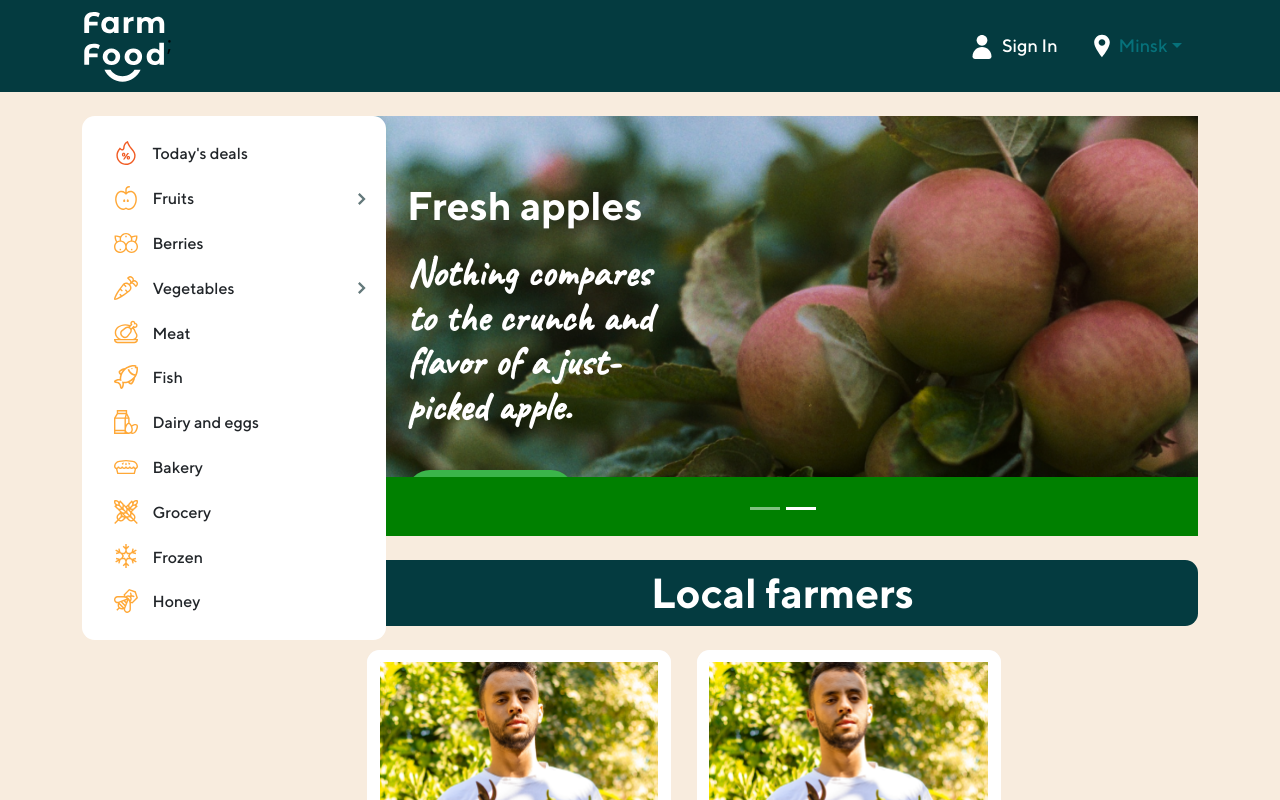
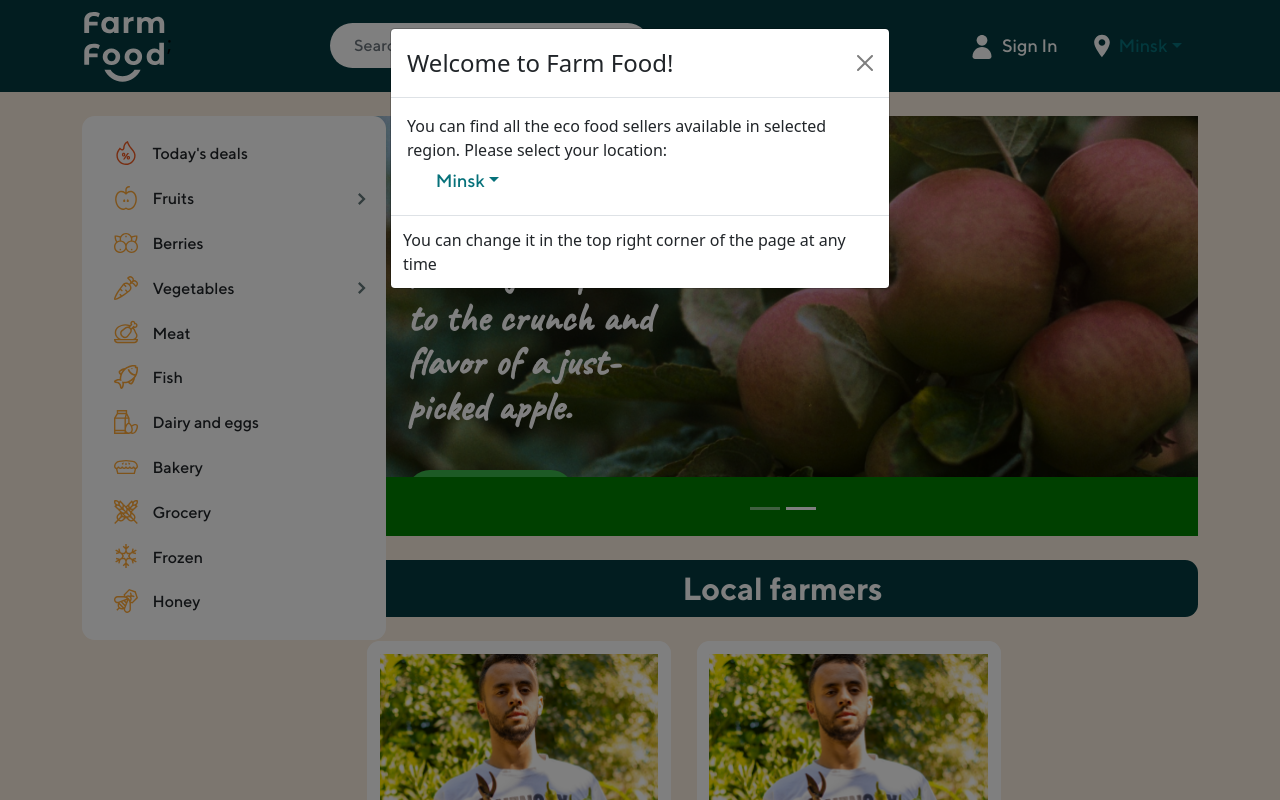
Before and after one commit to ElenaNyiazova/FarmFood, a React (Create React App) app in the folder frontend/: page / in a window 1280 px wide. Shown: the top 800 px of the page. Built offline with nearby package versions, Linux system fonts and the light colour scheme.

Commit message:
feat: implement search in header and add productsPage route

```diff
--- a/frontend/src/components/App/App.jsx
+++ b/frontend/src/components/App/App.jsx
@@ -14,8 +14,10 @@ import { HomePage } from '../pages/HomePage/HomePage';
 import { SellerPage } from '../pages/SellerPage';
 import { UserProfilePage } from '../pages/UserProfilePage';
 import { ProfileUpdatePage } from '../pages/ProfileUpdatePage';
+import { ProductsPage } from '../pages/ProductsPage/ProductsPage';
 
 import './App.css';
+import productsSlice from '../../store/productsSlice';
 
 export const App = () => {
   const showLocationModal = useSelector(
@@ -49,10 +51,10 @@ export const App = () => {
   return (
     <BrowserRouter>
       <Container fluid className="main_container">
-        {/* <LocationModal
+        <LocationModal
           show={showLocationModal}
           handleClose={handleCloseLocationModal}
-        /> */}
+        />
         <LoginModal
           show={showLoginForm}
           handleClose={handleCloseLoginForm}
@@ -68,6 +70,7 @@ export const App = () => {
           <Routes>
             <Route exact path={ROUTES.HOME} element={<HomePage />} />
             <Route exact path={ROUTES.SELLER} element={<SellerPage />} />
+            <Route exact path={ROUTES.PRODUCTS} element={<ProductsPage />} />
             <Route
               exact
               path={ROUTES.PROFILE}
--- a/frontend/src/components/CategoriesList/CategoriesList.jsx
+++ b/frontend/src/components/CategoriesList/CategoriesList.jsx
@@ -1,11 +1,15 @@
 import React from 'react';
+import { generatePath, useNavigate } from 'react-router-dom';
 import { ListGroup } from 'react-bootstrap';
 
+import { ROUTES } from '../../consts/consts';
 import { CATEGORIES } from '../../consts/consts';
 
 import './CategoriesList.css';
 
 export const CategoriesList = () => {
+  const navigate = useNavigate();
+
   const categories = Object.values(CATEGORIES);
 
   const collapseAll = () => {
@@ -29,7 +33,6 @@ export const CategoriesList = () => {
       const sublist = document.querySelector(sublistClassName);
       sublist.classList.add('categories__sublist--visible');
 
-      // turn off sliders previous button
       const sliderPrevBtn = document.querySelector('.carousel-control-prev');
       if (sliderPrevBtn) {
         sliderPrevBtn.classList.add('carousel-control-prev--disabled');
@@ -42,7 +45,8 @@ export const CategoriesList = () => {
   };
 
   const handleProductClick = (product) => {
-    console.log(product);
+    // console.log(product);
+    navigate(generatePath(ROUTES.PRODUCTS, { query: product.toLowerCase() }));
   };
 
   return (
@@ -81,28 +85,28 @@ export const CategoriesList = () => {
                 <li
                   className="categories__subitem"
                   key={'01'}
-                  onMouseDown={() => handleProductClick('product_name')}
+                  onMouseDown={() => handleProductClick('Apple')}
                 >
                   Apple
                 </li>
                 <li
                   className="categories__subitem"
                   key={'02'}
-                  onMouseDown={() => handleProductClick('product_name')}
+                  onMouseDown={() => handleProductClick('Pear')}
                 >
                   Pear
                 </li>
                 <li
                   className="categories__subitem"
                   key={'03'}
-                  onMouseDown={() => handleProductClick('product_name')}
+                  onMouseDown={() => handleProductClick('Plum')}
                 >
                   Plum
                 </li>
                 <li
                   className="categories__subitem"
                   key={'04'}
-                  onMouseDown={() => handleProductClick('product_name')}
+                  onMouseDown={() => handleProductClick('Peach')}
                 >
                   Peach
                 </li>
--- a/frontend/src/components/Search/Search.css
+++ b/frontend/src/components/Search/Search.css
@@ -1,6 +1,43 @@
-.search-container {
+.search__container {
+  width: 20rem;
   position: relative;
+  padding: 0;
+  margin-right: 20rem;
   /* outline: 1px green solid; */
+}
+
+.search__form {
+  position: relative;
+  /* outline: 1px yellow solid; */
+}
+
+.search__input {
+  background-color: white;
+  border-radius: 2rem;
+  border: none;
+  padding: 0.8rem 1.5rem;
+  padding-right: 2.5rem;
+
+  color: #64797b;
+  font-family: 'TTNorms';
+  font-style: normal;
+  font-weight: medium;
+  font-size: 1rem;
+  line-height: 1.2rem;
+  letter-spacing: 0.01rem;
+}
+
+.search__button {
+  position: absolute;
+  right: 1rem;
+  top: 0.6rem;
+  width: 1.5rem;
+  height: 1.5rem;
+  border: 0;
+
+  background-color: white;
+  background-image: url(./search_icon.svg);
+  font-size: 0;
 }
 
 .suggestions {
@@ -8,13 +45,14 @@
   z-index: 100;
   left: 1rem;
   top: 2.4rem;
-  padding-top: 1rem;
-  padding-bottom: 1rem;
-  padding-left: 2rem;
+  padding: 0;
+  border-radius: 0 0 0.8rem 0.8rem;
+  /* padding-top: 1rem;
+  padding-bottom: 1rem; */
+  padding-left: 1rem;
 
   width: 90%;
-  background: rgba(255, 255, 255, 0.8);
-
+  background-color: white;
   /* outline: 1px green solid; */
 }
 
@@ -23,6 +61,8 @@
 }
 
 .suggestion {
+  list-style: none;
+  padding: 0.5rem 0;
   cursor: pointer;
 }
 
--- a/frontend/src/components/Search/Search.jsx
+++ b/frontend/src/components/Search/Search.jsx
@@ -5,7 +5,7 @@ import { Form } from 'react-bootstrap';
 import { selectAllAvailableProducts } from '../../store/sellersSlice';
 import './Search.css';
 
-export const Search = ({ handleSearch, setSearchResult }) => {
+export const Search = ({ handleSearch }) => {
   const [searchInput, setSearchInput] = useState('');
   const allProducts = useSelector((state) => selectAllAvailableProducts(state));
   const [suggestions, setSuggestions] = useState(allProducts);
@@ -15,9 +15,7 @@ export const Search = ({ handleSearch, setSearchResult }) => {
   const handleInputChange = (e) => {
     const newVal = e.target.value;
     suggestionsBlock.current.className = 'suggestions';
-
     setSearchInput(newVal);
-    setSearchResult(newVal);
     newVal === ''
       ? setSuggestions(allProducts)
       : setSuggestions(
@@ -25,32 +23,42 @@ export const Search = ({ handleSearch, setSearchResult }) => {
             item.toLowerCase().includes(newVal.toLowerCase())
           )
         );
-    handleSearch(newVal.toLowerCase());
   };
 
   const handleItemClick = (e, product) => {
-    setSearchResult(product);
     setSearchInput('');
     setSuggestions([]);
     handleSearch(product);
-    suggestionsBlock.current.className = 'suggestions  suggestions--hidden';
   };
 
-  const handleBlur = (e) => {
+  const handleBlur = (e) => {};
+
+  const handleSearchSubmit = (e) => {
+    e.preventDefault();
+    handleSearch(searchInput.toLowerCase());
     setSearchInput('');
-    suggestionsBlock.current.className = 'suggestions  suggestions--hidden';
+    setSuggestions([]);
   };
 
   return (
-    <div className="search-container">
-      <Form.Control
-        type="text"
-        placeholder="Search by product name"
-        style={{ margin: '1rem', marginLeft: '0' }}
-        value={searchInput}
-        onChange={(e) => handleInputChange(e)}
+    <div className="search__container">
+      <Form
+        className="search__form"
+        onSubmit={handleSearchSubmit}
         onBlur={(e) => handleBlur(e)}
-      />
+      >
+        <Form.Control
+          type="text"
+          placeholder="Search by product name"
+          className="search__input"
+          value={searchInput}
+          onChange={(e) => handleInputChange(e)}
+        />
+        <button type="submit" className="search__button">
+          Submit
+        </button>
+      </Form>
+
       <ul ref={suggestionsBlock} className="suggestions  suggestions--hidden">
         {suggestions.map((product) => {
           return (
@@ -59,7 +67,7 @@ export const Search = ({ handleSearch, setSearchResult }) => {
               onMouseDown={(e) => handleItemClick(e, product)}
               className="suggestion"
             >
-              {product}
+              {product.toLowerCase()}
             </li>
           );
         })}
--- a/frontend/src/components/Slider/Slider.css
+++ b/frontend/src/components/Slider/Slider.css
@@ -74,7 +74,6 @@
 .carousel-control-prev:hover {
   opacity: 0;
   filter: alpha(opacity=0);
-  pointer-events: none;
 }
 
 .carousel-control-prev--disabled {
--- a/frontend/src/components/commonComponents/Header/Header.css
+++ b/frontend/src/components/commonComponents/Header/Header.css
@@ -7,10 +7,15 @@
   padding: 0;
 }
 
+.header__navbar-collapse {
+  /* outline: 1px yellow solid; */
+}
+
 .header__logo {
   margin: 0;
   width: 5.3rem;
   height: 5.1rem;
+  cursor: pointer;
 }
 
 .header__txt {
--- a/frontend/src/components/commonComponents/Header/Header.jsx
+++ b/frontend/src/components/commonComponents/Header/Header.jsx
@@ -4,6 +4,7 @@ import { generatePath, useNavigate } from 'react-router-dom';
 import { Container, Navbar } from 'react-bootstrap';
 import { ROUTES } from '../../../consts/consts';
 import { CitiesDropdown } from '../CitiesDropdown/CitiesDropdown';
+import { Search } from '../../Search/Search';
 
 import './Header.css';
 import logo from './farm-food_logo.svg';
@@ -21,16 +22,21 @@ export const Header = ({
   const handleUsernameClick = () => {
     navigate(generatePath(ROUTES.PROFILE));
   };
+  const handleSearch = (productFromSearch) => {
+    console.log(productFromSearch);
+    navigate(generatePath(ROUTES.PRODUCTS, { query: productFromSearch }));
+  };
 
   return (
     <Container fluid className="header">
       <Container>
         <Navbar className="header__navbar">
-          <Navbar.Brand style={{ cursor: 'pointer' }} onClick={handleLogoClick}>
+          <Navbar.Brand onClick={handleLogoClick}>
             <img src={logo} alt="Logo" className="header__logo" />;
           </Navbar.Brand>
           <Navbar.Toggle />
-          <Navbar.Collapse className="justify-content-end">
+          <Navbar.Collapse className="justify-content-end  header__navbar-collapse">
+            <Search handleSearch={handleSearch} />
             <Navbar.Text>
               {!isLoggedIn && (
                 <span
--- a/frontend/src/components/pages/HomePage/HomePage.css
+++ b/frontend/src/components/pages/HomePage/HomePage.css
@@ -18,7 +18,7 @@
 }
 
 .home__subheader {
-  padding: 0.5rem;
+  padding: 0.8rem;
   border-radius: 0.8rem;
   margin-bottom: 1.5rem;
 
@@ -28,6 +28,6 @@
   font-family: 'TTNorms';
   font-style: normal;
   font-weight: bold;
-  font-size: 42px;
-  line-height: 50px;
+  font-size: 2rem;
+  line-height: 2rem;
 }
--- a/frontend/src/components/pages/HomePage/HomePage.jsx
+++ b/frontend/src/components/pages/HomePage/HomePage.jsx
@@ -1,56 +1,31 @@
 import React, { useState } from 'react';
 import { useSelector } from 'react-redux';
 
-import { Row, Col, Carousel } from 'react-bootstrap';
+import { Row, Col } from 'react-bootstrap';
 import { SellerCard } from '../../SellerCard/SellerCard';
 import { CategoriesList } from '../../CategoriesList/CategoriesList';
-import { Search } from '../../Search/Search';
 import { Slider } from '../../Slider/Slider';
-
-import { CATEGORIES } from '../../../consts/consts';
 import { selectSellersIds } from '../../../store/sellersSlice';
 
 import './HomePage.css';
 
 export const HomePage = () => {
-  const [filter, setFilter] = useState(CATEGORIES.ALL);
   const sellersIds = useSelector((state) => selectSellersIds(state));
-  const [searchResult, setSearchResult] = useState('');
-
-  const handleCategoryClick = (category) => {
-    setFilter(category);
-    setSearchResult('');
-  };
-
-  const handleSearch = (productFromSearch) => {
-    setFilter(productFromSearch);
-  };
 
   return (
-    <>
-      {/* <Row>
-        <Col xs={8} md={4}>
-          <Search
-            handleSearch={handleSearch}
-            setSearchResult={setSearchResult}
-          />
-          {searchResult && <p>Search results for {searchResult}</p>}
-        </Col>
-      </Row> */}
     <Row xs={2} md={4} lg={12} className="home__container">
       <Col lg={3} className="home__left">
-          <CategoriesList handleCategoryClick={handleCategoryClick} />
+        <CategoriesList />
       </Col>
       <Col lg={9} className="home__right">
         <Slider />
         <h2 className="home__subheader">Local farmers</h2>
         <div className="home__gallery">
           {sellersIds.map((id) => (
-              <SellerCard id={id} key={id} filter={filter} />
+            <SellerCard id={id} key={id} />
           ))}
         </div>
       </Col>
     </Row>
-    </>
   );
 };
--- /dev/null
+++ b/frontend/src/components/pages/ProductsPage/ProductsPage.jsx
@@ -0,0 +1,5 @@
+import React from 'react';
+
+export const ProductsPage = () => {
+  return <div>Products</div>;
+};
--- a/frontend/src/consts/consts.js
+++ b/frontend/src/consts/consts.js
@@ -18,6 +18,7 @@ export const FRUITS = {};
 export const ROUTES = {
   HOME: '/',
   SELLER: '/seller/:id',
+  PRODUCTS: '/product/:query',
   PROFILE: '/profile',
   UPDATE_PROFILE: '/profile-update',
 };
```
Also changed, not shown: frontend/src/components/Search/search_icon.svg (added). Lines whose indentation alone changed are shown as unchanged.
